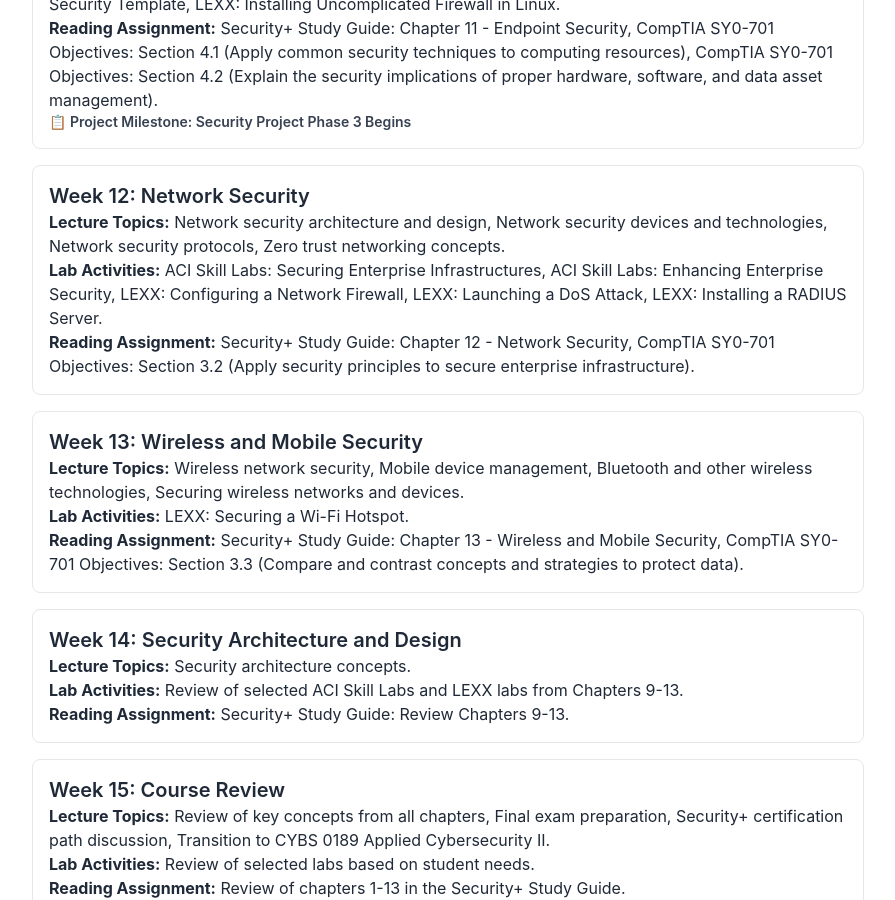
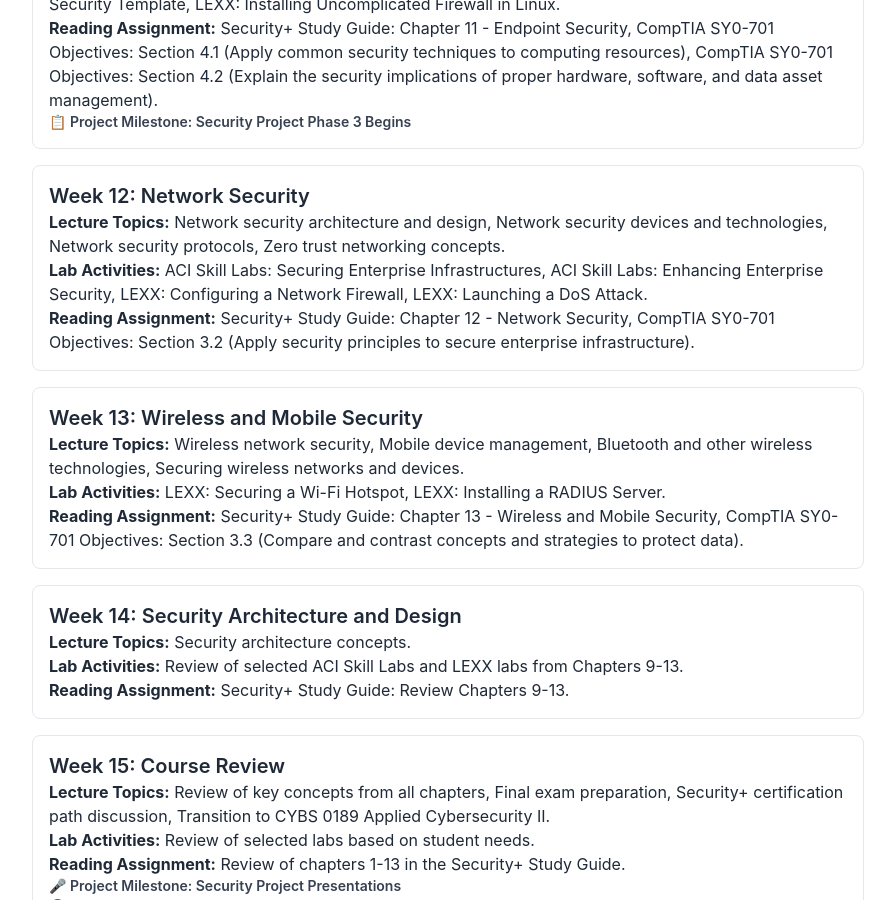
Before and after one commit to vermi/vermi.github.io, a Jekyll site: the page academic/applied/fall-syllabus.html, which Jekyll copies as it is, in a window 1280 px wide and 900 px high, scrolled down 5727 px. Shown: the whole window, without its empty margins (192-1087 px from the left). Built offline with Jekyll 4.4.1, drawn with Linux system fonts in a browser that asks for light colours; nearby versions of some CDN libraries.

```diff
--- a/academic/applied/fall-syllabus.html
+++ b/academic/applied/fall-syllabus.html
@@ -252,14 +252,14 @@
                 <div class="p-4 my-4 border border-gray-200 rounded-lg">
                     <h3 class="text-xl font-semibold">Week 12: Network Security</h3>
                     <p><strong>Lecture Topics:</strong> Network security architecture and design, Network security devices and technologies, Network security protocols, Zero trust networking concepts.</p>
-                    <p><strong>Lab Activities:</strong> ACI Skill Labs: Securing Enterprise Infrastructures, ACI Skill Labs: Enhancing Enterprise Security, LEXX: Configuring a Network Firewall, LEXX: Launching a DoS Attack, LEXX: Installing a RADIUS Server.</p>
+                    <p><strong>Lab Activities:</strong> ACI Skill Labs: Securing Enterprise Infrastructures, ACI Skill Labs: Enhancing Enterprise Security, LEXX: Configuring a Network Firewall, LEXX: Launching a DoS Attack.</p>
                     <p><strong>Reading Assignment:</strong> Security+ Study Guide: Chapter 12 - Network Security, CompTIA SY0-701 Objectives: Section 3.2 (Apply security principles to secure enterprise infrastructure).</p>
                 </div>
 
                 <div class="p-4 my-4 border border-gray-200 rounded-lg">
                     <h3 class="text-xl font-semibold">Week 13: Wireless and Mobile Security</h3>
                     <p><strong>Lecture Topics:</strong> Wireless network security, Mobile device management, Bluetooth and other wireless technologies, Securing wireless networks and devices.</p>
-                    <p><strong>Lab Activities:</strong> LEXX: Securing a Wi-Fi Hotspot.</p>
+                    <p><strong>Lab Activities:</strong> LEXX: Securing a Wi-Fi Hotspot, LEXX: Installing a RADIUS Server.</p>
                     <p><strong>Reading Assignment:</strong> Security+ Study Guide: Chapter 13 - Wireless and Mobile Security, CompTIA SY0-701 Objectives: Section 3.3 (Compare and contrast concepts and strategies to protect data).</p>
                 </div>
 
--- a/academic/applied/spring-syllabus.html
+++ b/academic/applied/spring-syllabus.html
@@ -188,7 +188,7 @@
                 <div class="p-4 my-4 border border-gray-200 rounded-lg">
                     <h3 class="text-xl font-semibold">Week 3: Monitoring and Incident Response</h3>
                     <p><strong>Lecture Topics:</strong> Security monitoring concepts and tools, Log analysis and security information and event management, Incident response lifecycle, Alerting, escalation, and threat hunting.</p>
-                    <p><strong>Lab Activities:</strong> ACI Skill Labs: Monitoring Computing Resources, LEXX: Viewing Windows Event Logs, LEXX: Viewing Linux Event Logs.</p>
+                    <p><strong>Lab Activities:</strong> ACI Skill Labs: Monitoring Computing Resources, LEXX: Viewing Windows Event Logs, LEXX: Viewing Linux Event Logs, ACI Skill Labs: Implementation of Automation & Orchestration for Security Operations.</p>
                     <p><strong>Reading Assignment:</strong> Security+ Study Guide: Chapter 14 - Monitoring and Incident Response, CompTIA SY0-701 Objectives: Section 4.4 (Explain security alerting and monitoring concepts and tools), CompTIA SY0-701 Objectives: Section 4.8 (Explain appropriate incident response activities).</p>
                 </div>
 
```
